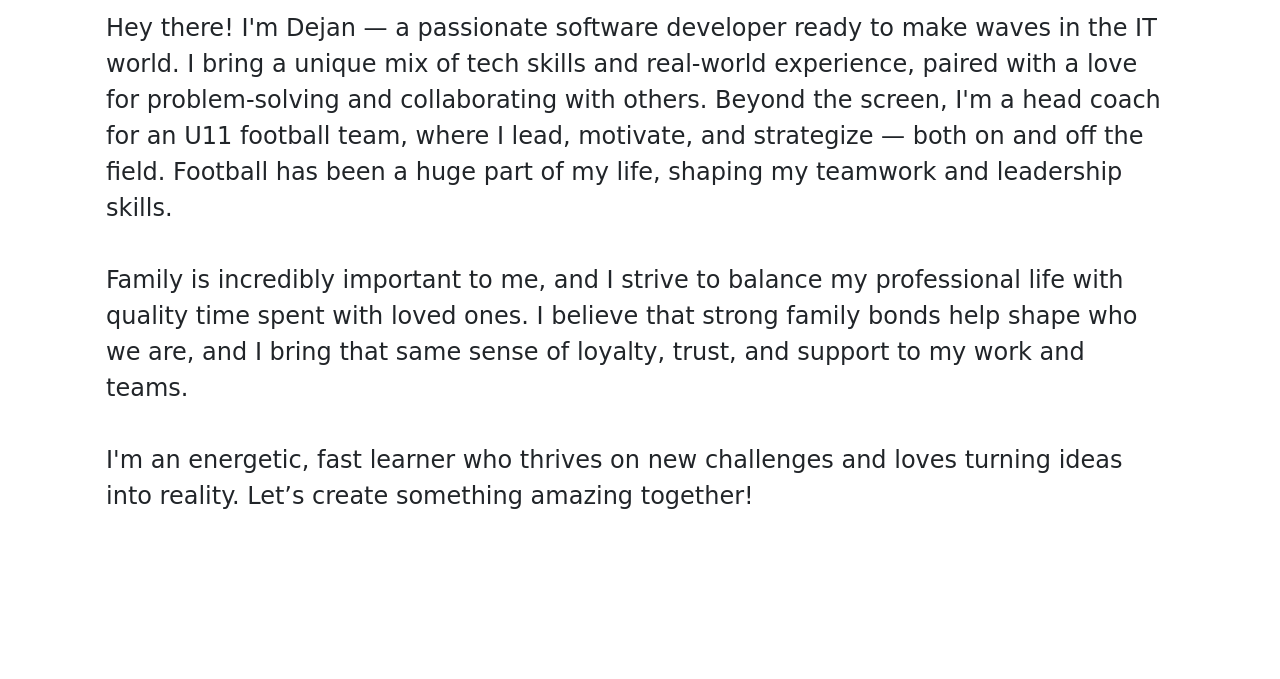
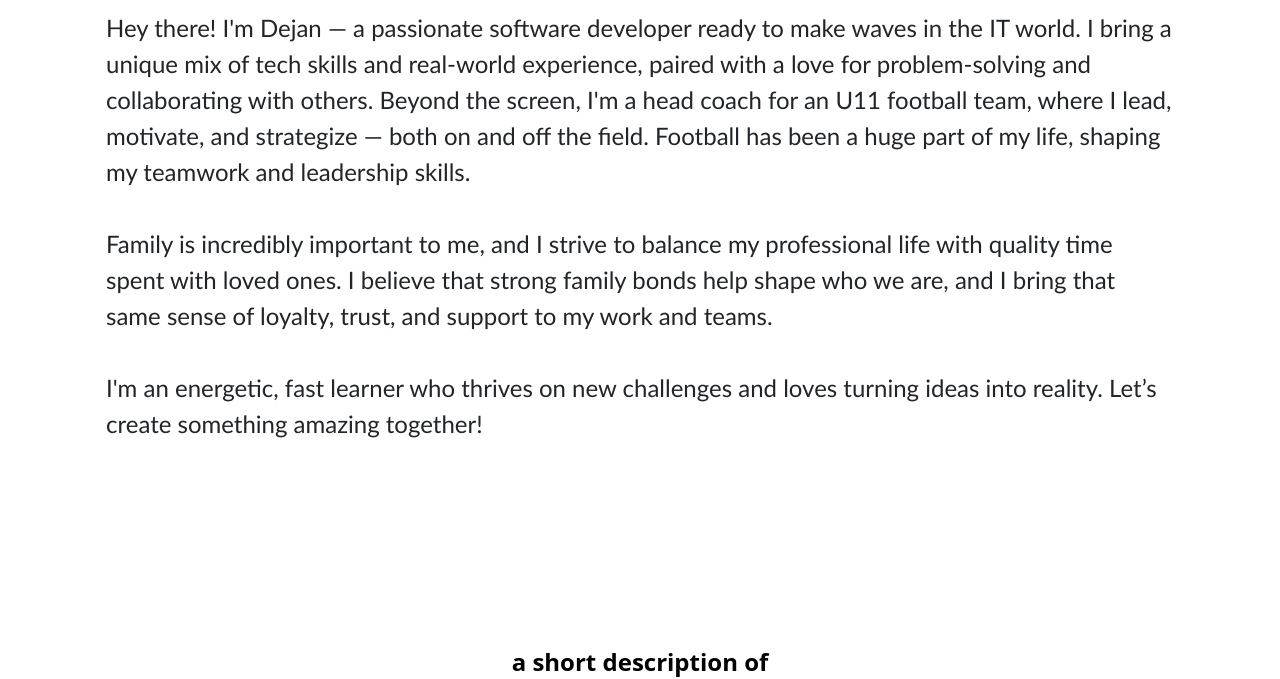
Before and after one commit to DejanDojcinoski/my-website, a plain HTML site: page index.html in a window 1280 px wide. Shown: the part 722-1401 px from the top of the page. Drawn offline with nearby package versions, Linux system fonts and the light colour scheme.

Commit message:
update style.css
Font family, min- width on btn

```diff
--- a/css/style.css
+++ b/css/style.css
@@ -67,13 +67,12 @@
 }
 
 #about-me-text {
-    font-family: cursive;
+    font-family: 'Trebuchet MS', 'Lucida Sans Unicode', 'Lucida Grande', 'Lucida Sans', Arial, sans-serif;
     font-size: clamp(1rem, 2vw, 1.5rem);
 }
 
 #module-text{
-    /* font-family: cursive;
-    font-size: 19px; */
+
     font-size: clamp(1rem, 2vw, 1.5rem);
 }
 
@@ -88,6 +87,7 @@
 
     .btn{
         max-height: 38px;
+        min-width: 102.5px;
     }
 
     #profile-pic-container{
```
